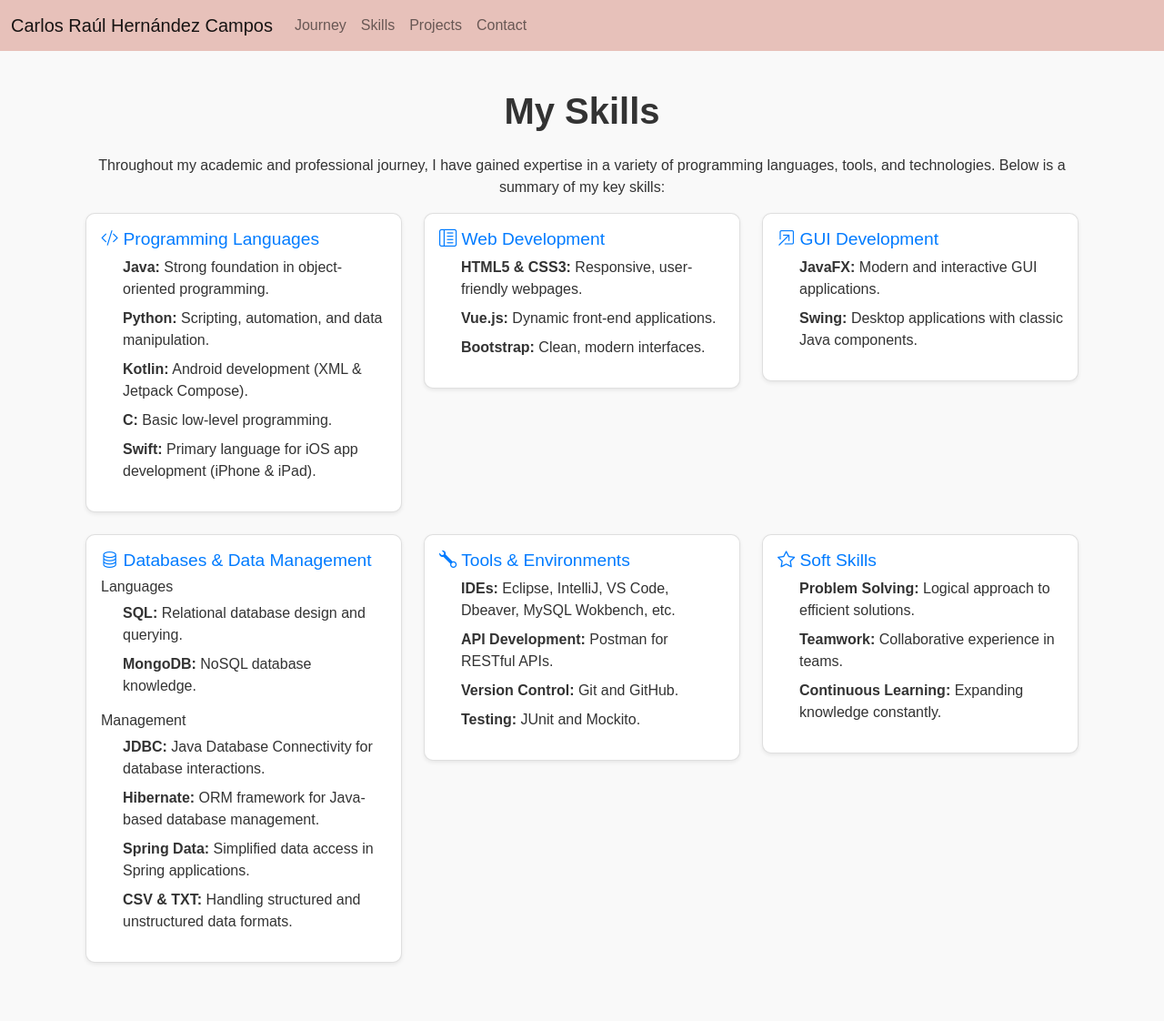
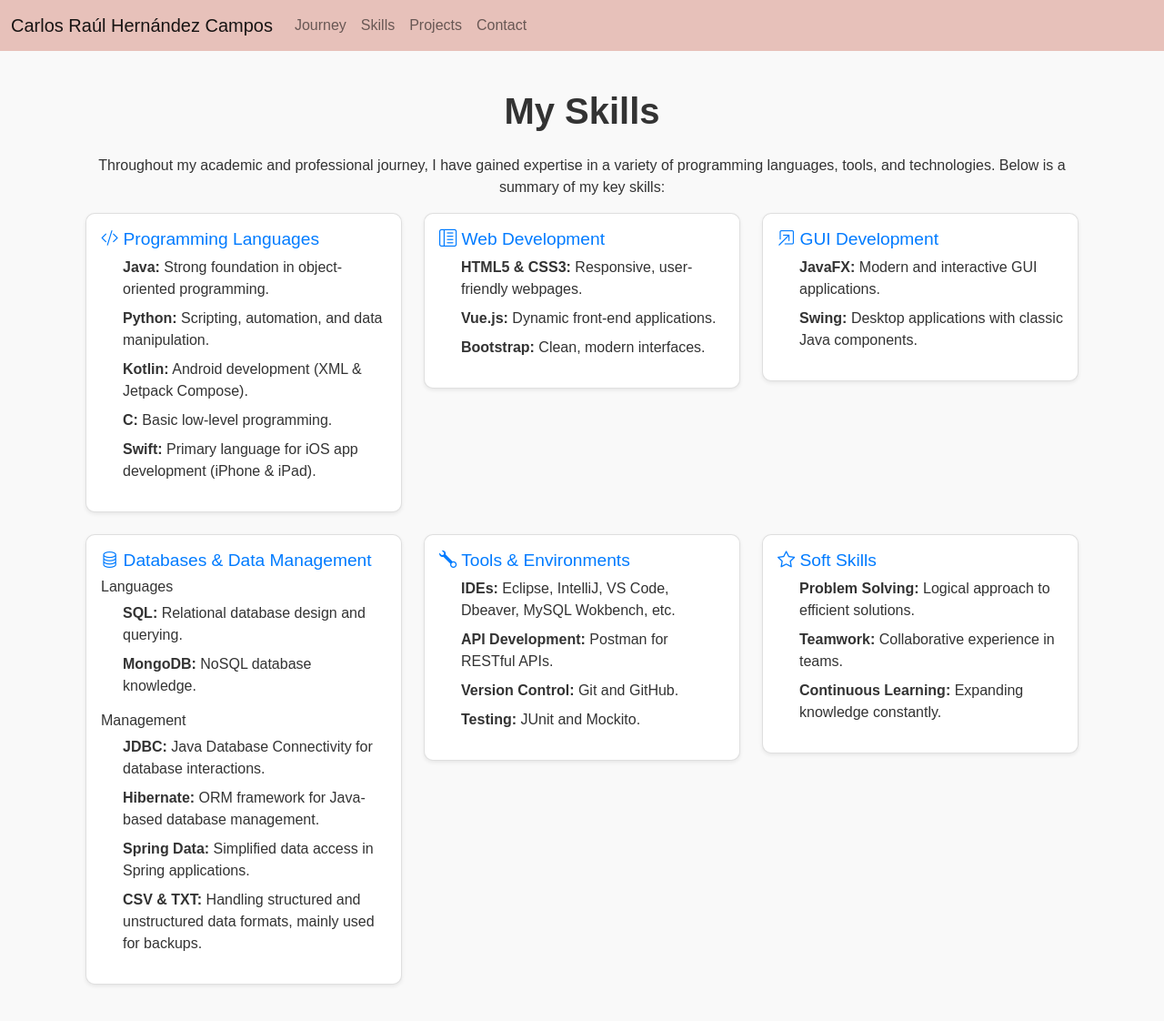
Before and after one commit to CarlosHernandezCR/CarlosHernandezCR.github.io, a Jekyll site: the page built from _pages/skills.md, in a window 1280 px wide and 1154 px high. Shown: the top 1122 px of the window at 91% size. Built offline with Jekyll 4.4.1, drawn with Linux system fonts in a browser that asks for light colours.

Commit message:
Update skills.md

```diff
--- a/_pages/skills.md
+++ b/_pages/skills.md
@@ -62,7 +62,7 @@ layout: default
                 <li><strong>JDBC:</strong> Java Database Connectivity for database interactions.</li>
                 <li><strong>Hibernate:</strong> ORM framework for Java-based database management.</li>
                 <li><strong>Spring Data:</strong> Simplified data access in Spring applications.</li>
-                <li><strong>CSV & TXT:</strong> Handling structured and unstructured data formats.</li>
+                <li><strong>CSV & TXT:</strong> Handling structured and unstructured data formats, mainly used for backups.</li>
               </ul>
             </div>
           </div>
```
